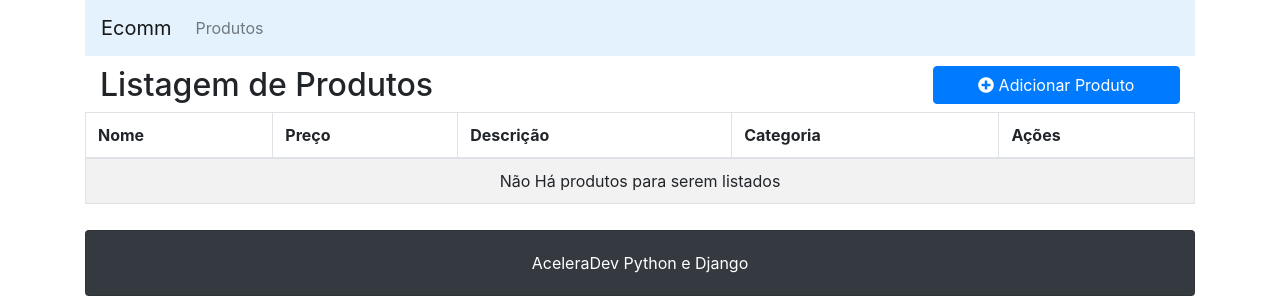
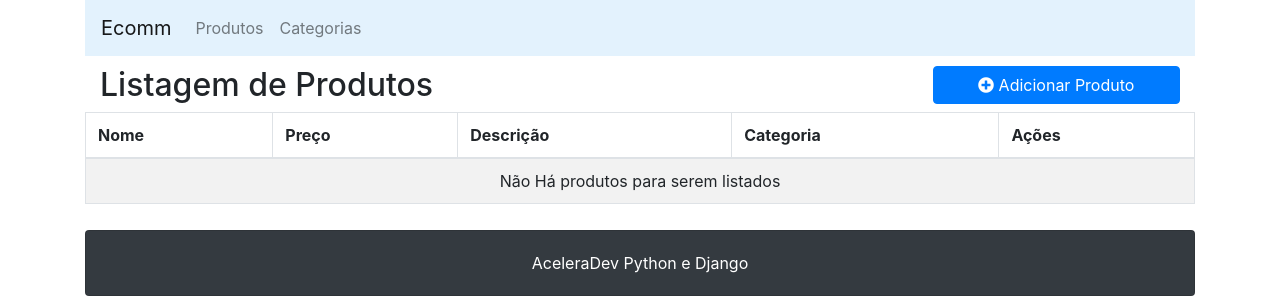
Before and after one commit to elyssonmr/aceleradev-ecomm, a Django app: page /products/list in a window 1280 px wide. Shown: the top 300 px of the page. Run offline with Django 3.2, Linux system fonts and the light colour scheme; data that the repository does not hold is empty; some libraries are stand-ins or nearby versions.

Commit message:
Add categories menu

```diff
--- a/products/templates/base.html
+++ b/products/templates/base.html
@@ -19,6 +19,9 @@
                     <li class="nav-item">
                         <a class="nav-link" href="{% url 'products:list' %}">Produtos</a>
                     </li>
+                    <li class="nav-item">
+                        <a class="nav-link" href="">Categorias</a>
+                    </li>
                 </ul>
             </div>
         </nav>
```
